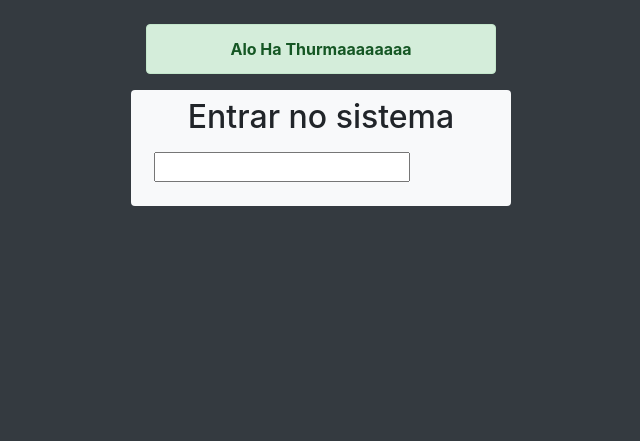
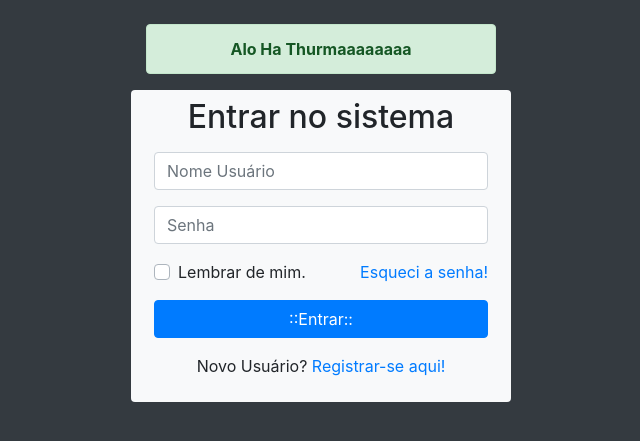
Before and after one commit to Tainara20/login, a PHP site: page /login/ in a window 1280 px wide. Shown: the top 441 px of the page, without its empty margins (319-959 px from the left). Run offline with PHP 8.4, Linux system fonts and the light colour scheme.

Commit message:
Formulário de Login
closes #1

```diff
--- a/index.php
+++ b/index.php
@@ -6,19 +6,19 @@
 
 <head>
     <!-- Required meta tags -->
-<meta charset="utf-8">
-<meta name="viewport" content="width=device-width, initial-scale=1, shrink-to-fit=no">
+    <meta charset="utf-8">
+    <meta name="viewport" content="width=device-width, initial-scale=1, shrink-to-fit=no">
 
-<!-- Bootstrap CSS -->
-<link rel="stylesheet" href="https://stackpath.bootstrapcdn.com/bootstrap/4.3.1/css/bootstrap.min.css" integrity="sha384-ggOyR0iXCbMQv3Xipma34MD+dH/1fQ784/j6cY/iJTQUOhcWr7x9JvoRxT2MZw1T" crossorigin="anonymous">
+    <!-- Bootstrap CSS -->
+    <link rel="stylesheet" href="https://stackpath.bootstrapcdn.com/bootstrap/4.3.1/css/bootstrap.min.css" integrity="sha384-ggOyR0iXCbMQv3Xipma34MD+dH/1fQ784/j6cY/iJTQUOhcWr7x9JvoRxT2MZw1T" crossorigin="anonymous">
 
-<title>Sistema de Login</title>
+    <title>Sistema de Login</title>
 </head>
 
 <body class="bg-dark">
     <!-- Fundo escuro -->
     <main class="container mt-4">
-        <section class= "row">
+        <section class="row">
             <div class="col-lg-4 offset-lg-4" id="alerta">
                 <div class="alert alert-success text-center">
                     <strong class="resultado">
@@ -32,15 +32,46 @@
         </section>
         <!-- Formulário de login -->
         <section class="row">
-            <div class="col-lg-4 offset-lg-4 bg-light rounded" id="caixaLogin" >
+            <div class="col-lg-4 offset-lg-4 bg-light rounded" id="caixaLogin">
                 <h2 class="text-center mt-2">
                     Entrar no sistema
                 </h2>
                 <form action="#" method="post" class="p-2" id="formLogin">
                     <div class="form-group">
-                        <input type="text" name="" id="">
+                        <input type="text" name="nomeUsuario" id="nomeUsuario" placeholder="Nome Usuário" class="form-control">
 
                     </div>
+
+                    <div class="form-group">
+                        <input type="password" name="senhaUsuario" id="senhaUsuario" placeholder="Senha" class="form-control">
+
+                    </div>
+
+                    <div class="form-group">
+                        <div class="custom-control custom-checkbox">
+                            <input type="checkbox" name="lembrar" id="lembrar" class="custom-control-input">
+                            <label for="lembrar" class="custom-control-label">
+                                Lembrar de mim.
+                            </label>
+                        <a href="#" class="float-right" id="btnEsqueci">
+                            Esqueci a senha!
+                        </a>
+
+                    </div>
+                    </div>
+
+                    <div class="form-group">
+                        <input type="submit" value="::Entrar::" name="btnEntrar" id="btnEntrar" class="btn btn-primary btn-block">
+                        </div>
+
+                        <div class="form-group">
+                            <p class="text-center">Novo Usuário? <a href="#" id="btnRegistrar">
+                                Registrar-se aqui!
+                                </a>
+                        </p>
+                        </div>
+
+
 
                 </form>
 
```
